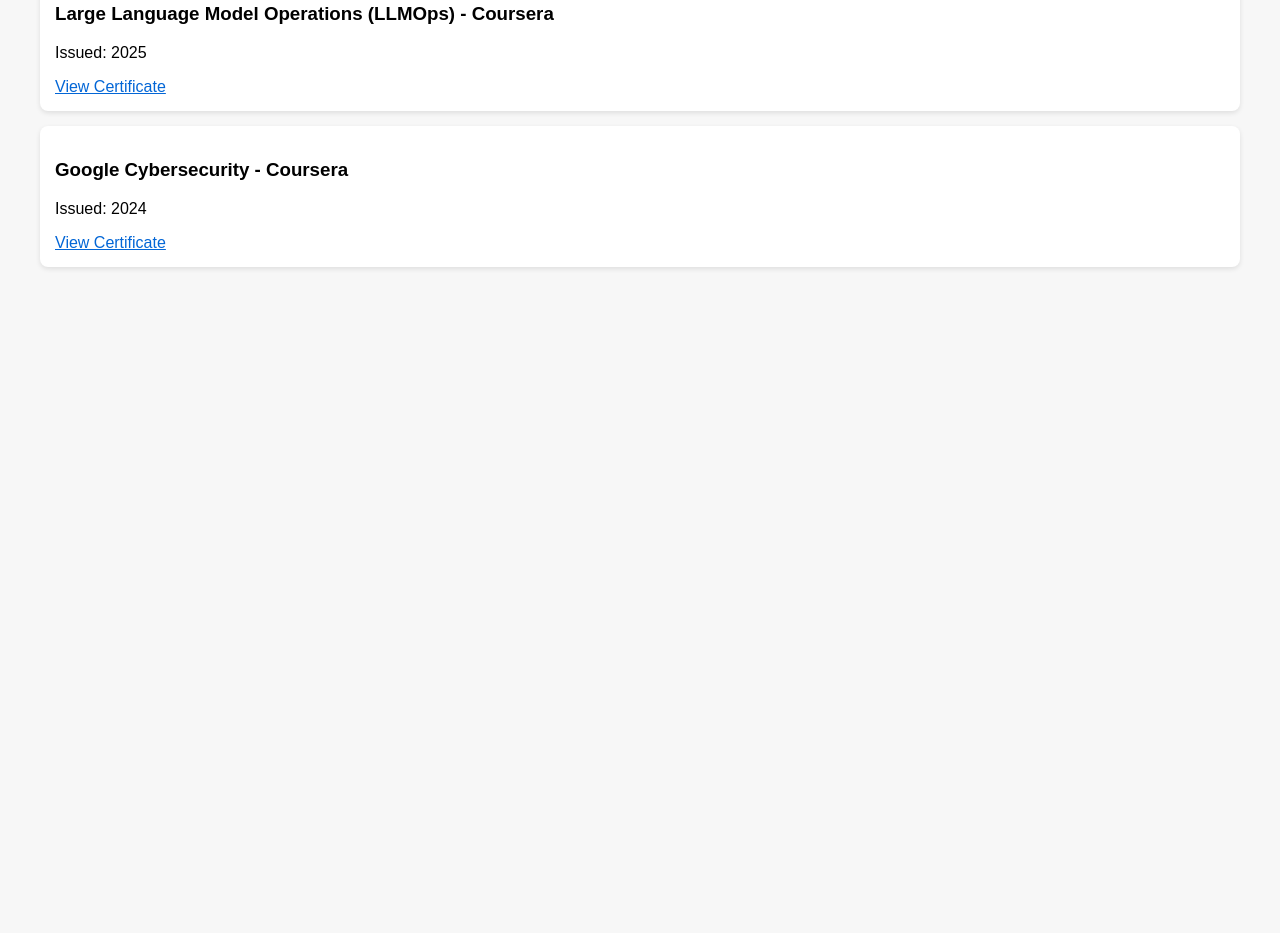
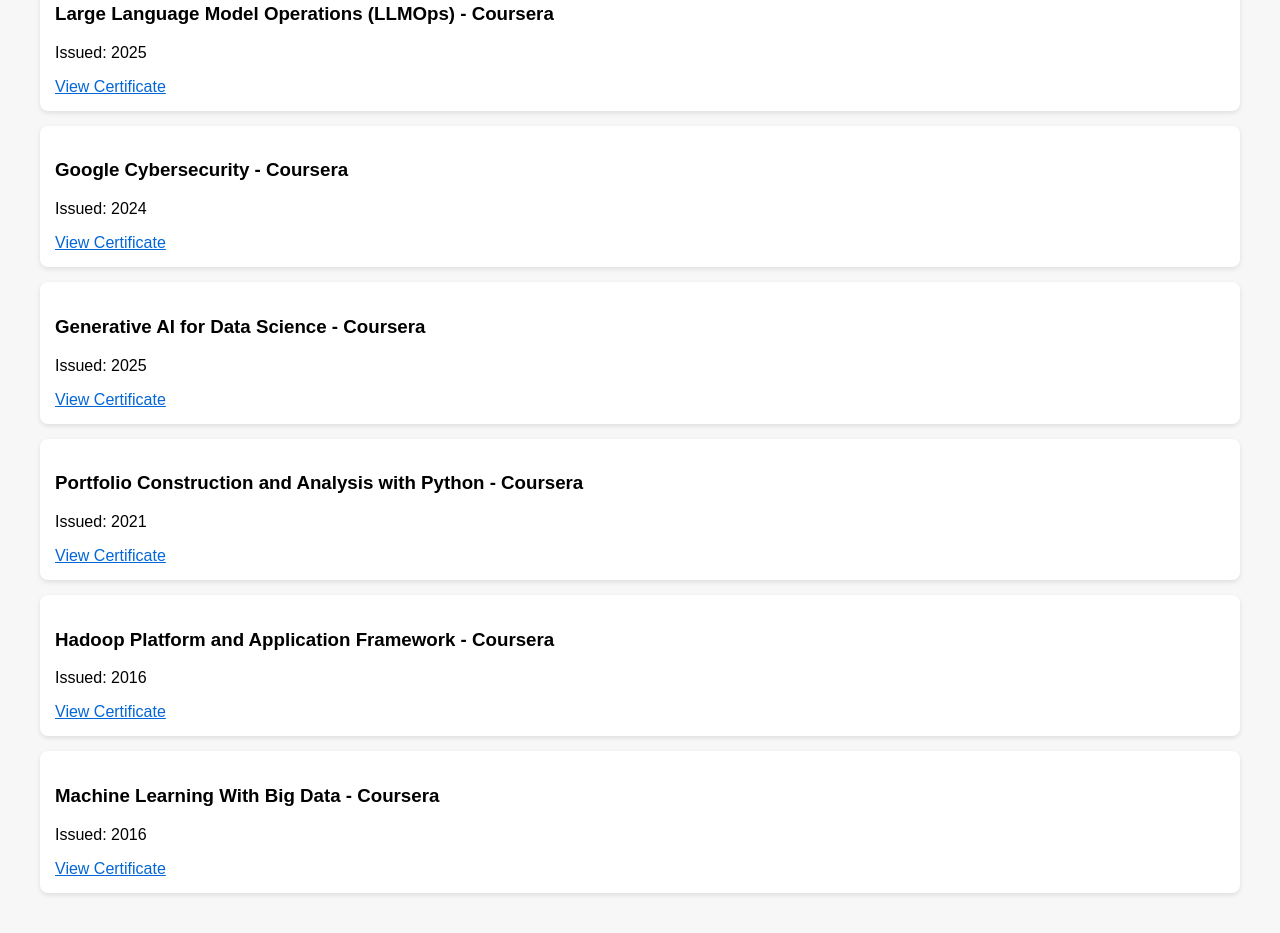
Before and after one commit to Aishwarya-Chandrasekhar/aishwarya-chandrasekhar.github.io, a plain HTML site: page index.html in a window 1280 px wide. Shown: the part 490-1423 px from the top of the page. Before the commit the page ends 800 px from the top, so only its background shows below. Drawn offline with Linux system fonts and the light colour scheme.

Commit message:
Update index.html

```diff
--- a/index.html
+++ b/index.html
@@ -53,5 +53,29 @@
 <a href="https://coursera.org/share/c783dd8b85412265c5c2736ec665954f">View Certificate</a>
 </div>
 
+<div class="certificate">
+<h3>Generative AI for Data Science - Coursera</h3>
+<p>Issued: 2025</p>
+<a href="https://coursera.org/share/9b2497b74f0395d10979866708b33a29">View Certificate</a>
+</div>
+
+<div class="certificate">
+<h3>Portfolio Construction and Analysis with Python - Coursera</h3>
+<p>Issued: 2021</p>
+<a href="https://coursera.org/share/bc6f86fab17cfdc6f28912ea4692109d">View Certificate</a>
+</div>
+
+<div class="certificate">
+<h3>Hadoop Platform and Application Framework - Coursera</h3>
+<p>Issued: 2016</p>
+<a href="https://coursera.org/share/e8243ef3e91fbee9dcbbbd93de7f3f98">View Certificate</a>
+</div>
+
+<div class="certificate">
+<h3>Machine Learning With Big Data - Coursera</h3>
+<p>Issued: 2016</p>
+<a href="https://coursera.org/share/e9369d2b3d9e7d6536b34a2a0ea68e54">View Certificate</a>
+</div>
+
 </body>
 </html>
```
